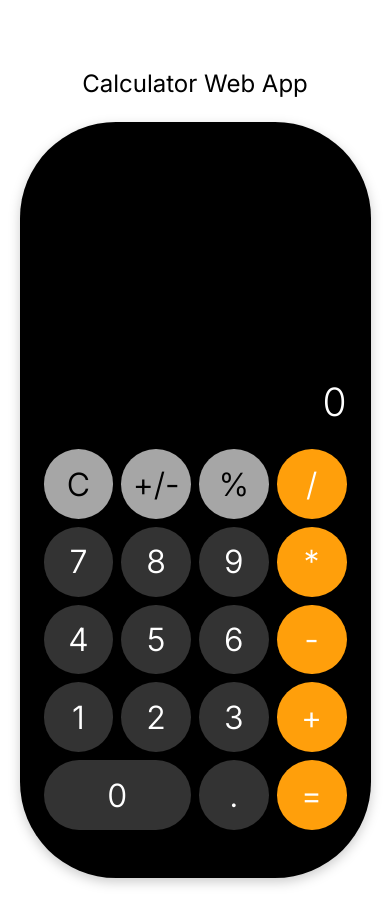
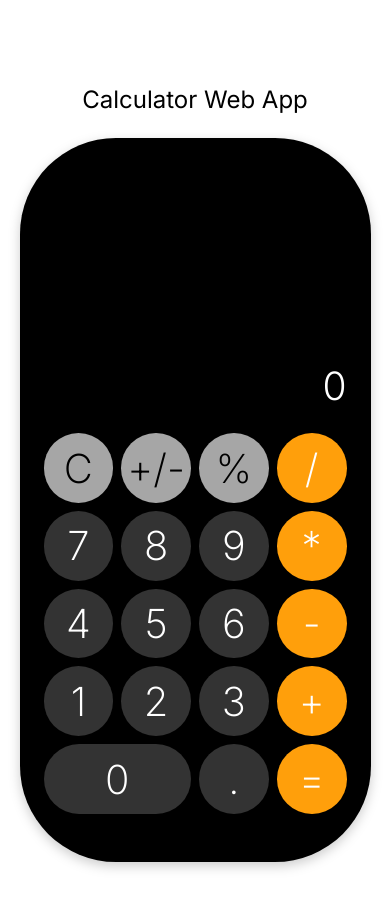
Before and after one commit to Anuoluwapo989/JS-Calculator, a React (Vite) app: page / in a window 390 px wide. Shown: the top 924 px of the page. Built offline with nearby package versions, Linux system fonts and the light colour scheme.

Commit message:
Minor tweaks to button styles and display area for better responsiveness and aesthetics.

```diff
--- a/src/App.css
+++ b/src/App.css
@@ -53,7 +53,7 @@
   width: 100%;
   gap: 0.5rem;
   padding: 1.5rem;
-  padding-top: 15rem;
+  padding-top: 13rem;
   padding-bottom: 3rem;
   background-color: var(--black);
   filter: drop-shadow(0px 4px 6px rgba(0, 0, 0, 0.2));
@@ -89,8 +89,8 @@
 button {
   /* Aspect-ratio keeps buttons circular if width/height are handled by grid */
   aspect-ratio: 1 / 1;
-  font-size: 2rem;
-  font-weight: 350;
+  font-size: 2.5rem;
+  font-weight: 250;
   border: none;
   cursor: pointer;
   border-radius: 50%; /* Perfect circles */
```
